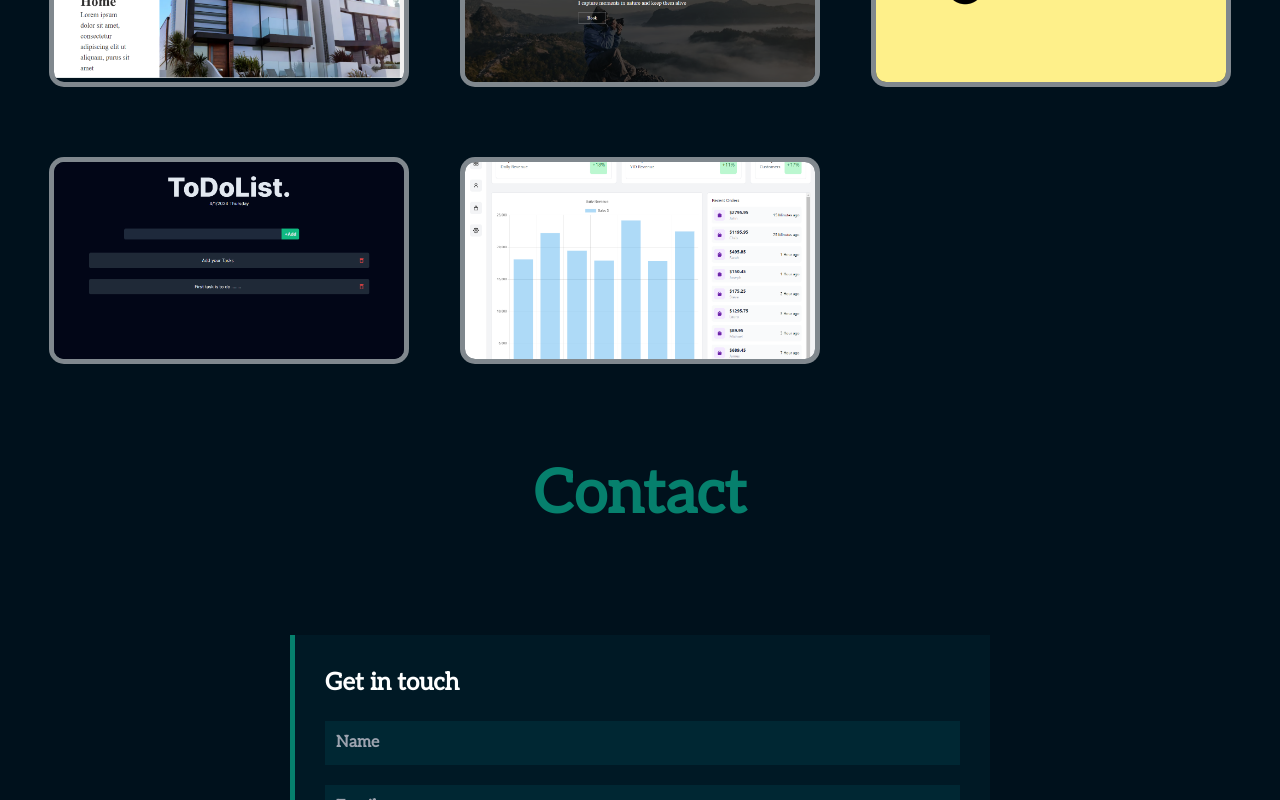
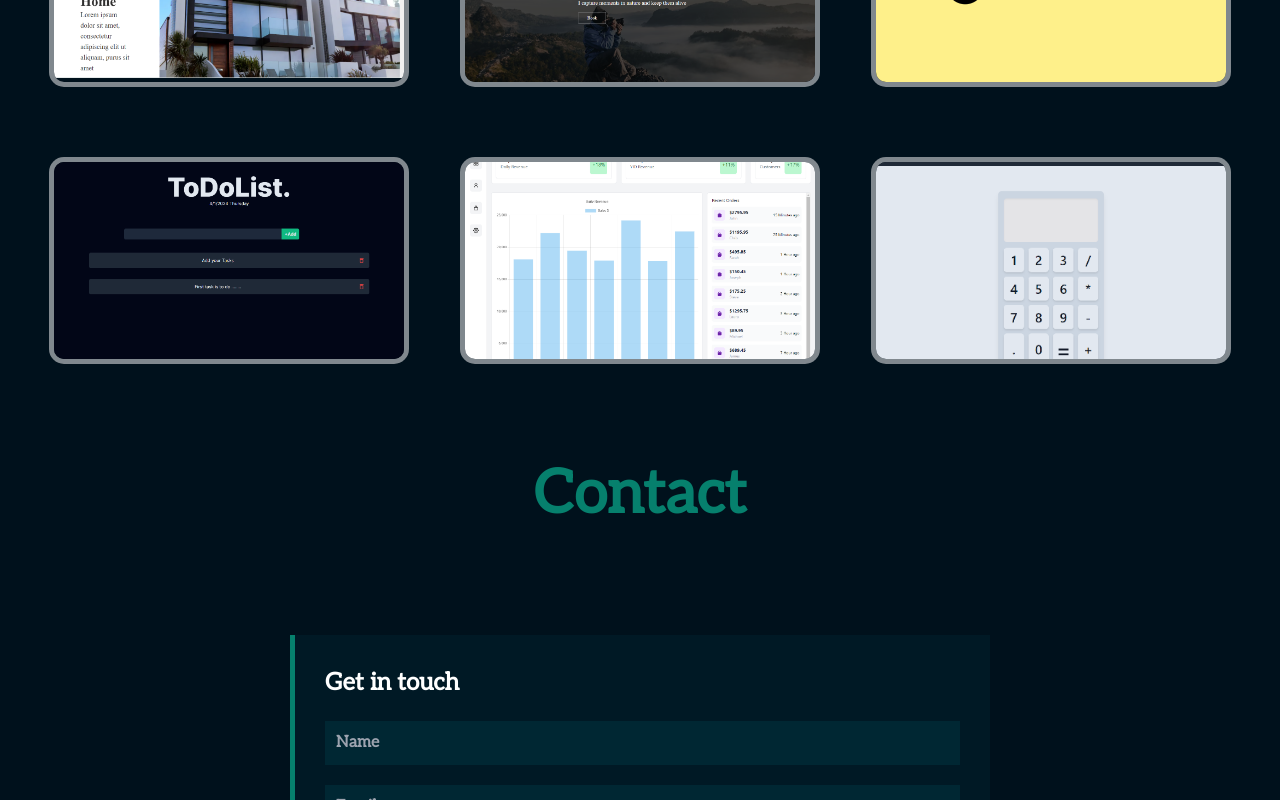
Before and after one commit to nblasd/Front-end-Portfolio, a Next.js app: page / in a window 1280 px wide. Shown: the part 1420-2220 px from the top of the page. Built offline with nearby package versions, Linux system fonts and the light colour scheme.

Commit message:
added analyzer-app

```diff
--- a/src/statics/statics.ts
+++ b/src/statics/statics.ts
@@ -92,6 +92,16 @@ export const cardsInfo = [
     alt: "analyzer-app",
     width: 400,
     height: 400,
-    link: "https://todo-app-wine-nine.vercel.app/",
+    link: "https://analyzer-3.netlify.app/",
+  },
+        {
+    projectName: "Calculator-app",
+    description:
+      "Calculator-App, I made it using Next.js.where you can calculate things.But it isn't responsive for all devices.",
+    src: "/calculator.png",
+    alt: "calculator-app",
+    width: 400,
+    height: 400,
+    link: "https://calculator-129.netlify.app/",
   },
 ];
```
